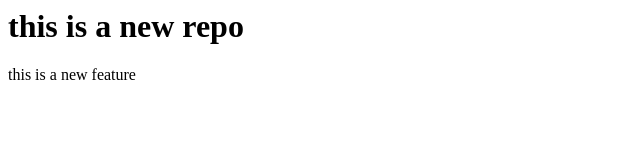
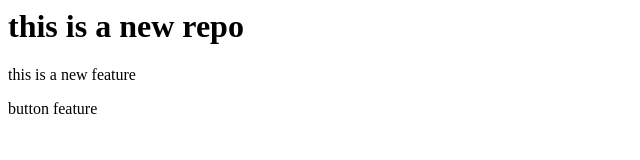
Before and after one commit to ChaitanyaRawat/localRepo, a plain HTML site: page index.html in a window 1280 px wide. Shown: the whole page, without its empty margins (0-640 px from the left). Drawn offline with Linux system fonts and the light colour scheme.

Commit message:
add button

```diff
--- a/index.html
+++ b/index.html
@@ -1,2 +1,3 @@
 <h1>this is a new repo</h1>
 <p>this is a new feature</p>
+<p>button feature</p>
```
